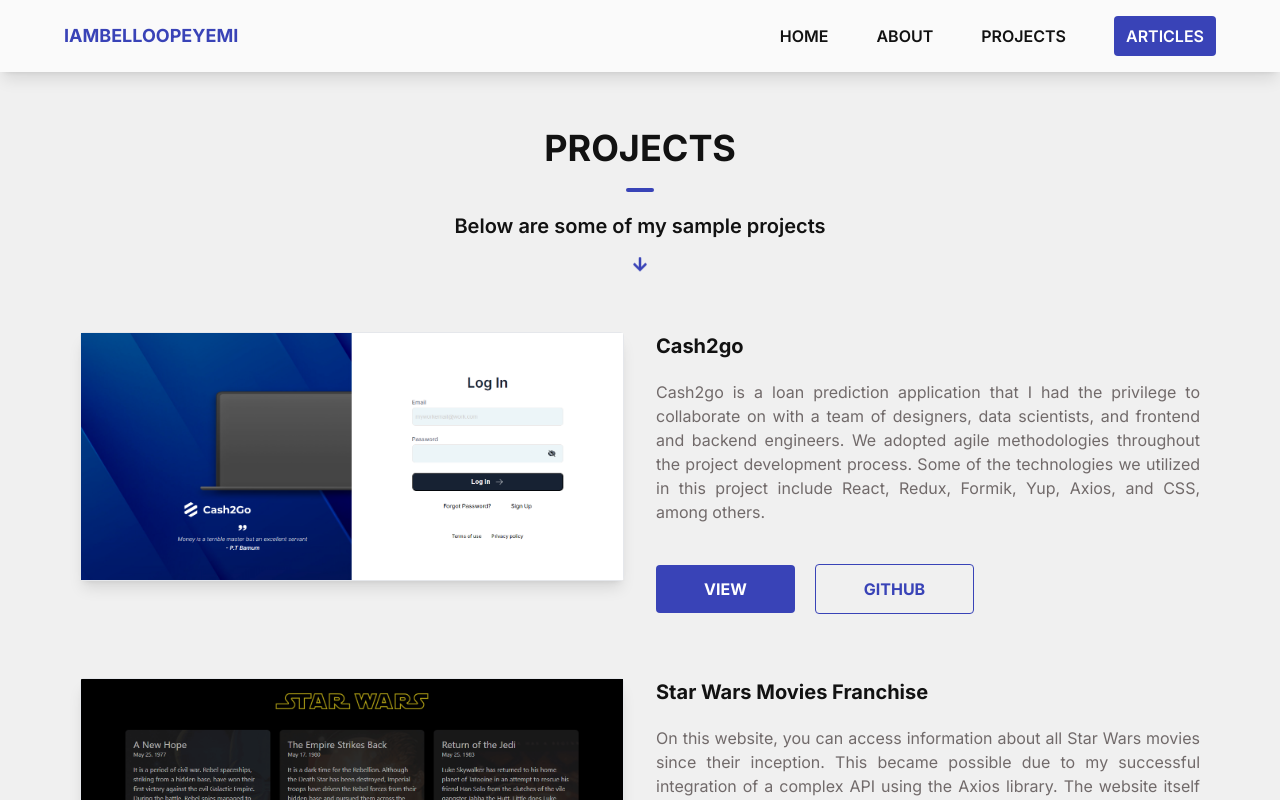
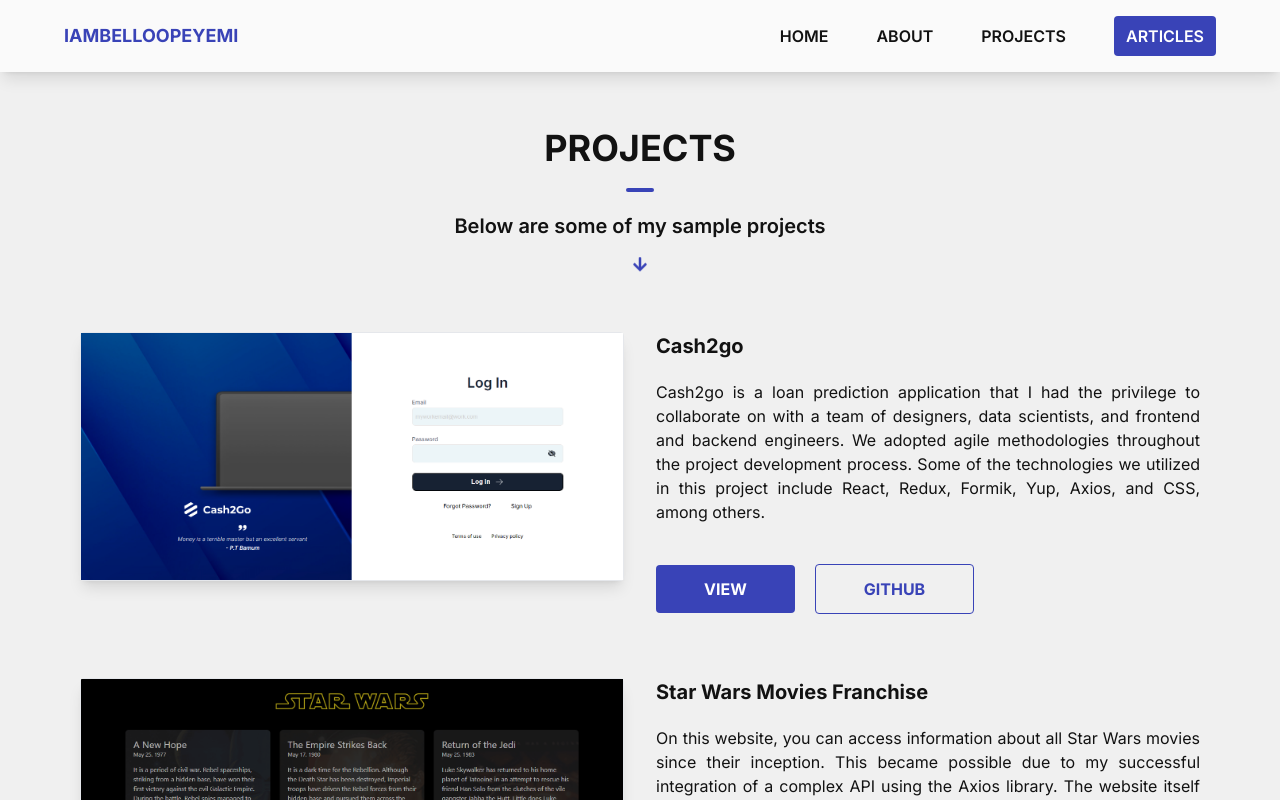
Before and after one commit to iambelloopeyemi/my-portfolio-webpage, a Next.js app: page /projects in a window 1280 px wide. Shown: the top 800 px of the page. Built offline with nearby package versions, Linux system fonts and the light colour scheme.

Commit message:
change font color on about and project page

```diff
--- a/app/components/bio.tsx
+++ b/app/components/bio.tsx
@@ -63,7 +63,7 @@
   }, [charIndex]);
 
   return (
-    <article className="text-dim-gray text-justify leading-6 grid gap-4">
+    <article className="text-night text-justify leading-6 grid gap-4">
       {text.map((paragraph, index: number) => (
         <p key={index}>{paragraph}</p>
       ))}
--- a/app/components/contact.tsx
+++ b/app/components/contact.tsx
@@ -43,7 +43,7 @@
         values: {
           name: "",
           email: "",
-          phone: "", // Reset the phone field
+          phone: "",
           message: "",
         },
       });
--- a/app/components/project.tsx
+++ b/app/components/project.tsx
@@ -36,7 +36,7 @@
       </div>
       <div className="w-fit h-fit">
         <h4 className="text-xl font-bold mb-3 sm:mb-5">{title}</h4>
-        <article className="text-dim-gray text-justify leading-6 grid gap-2 mb-8 sm:mb-10">
+        <article className="text-night text-justify leading-6 grid gap-2 mb-8 sm:mb-10">
           {article}
         </article>
         <div className="flex items-center justify-center sm:justify-start gap-5">
```
